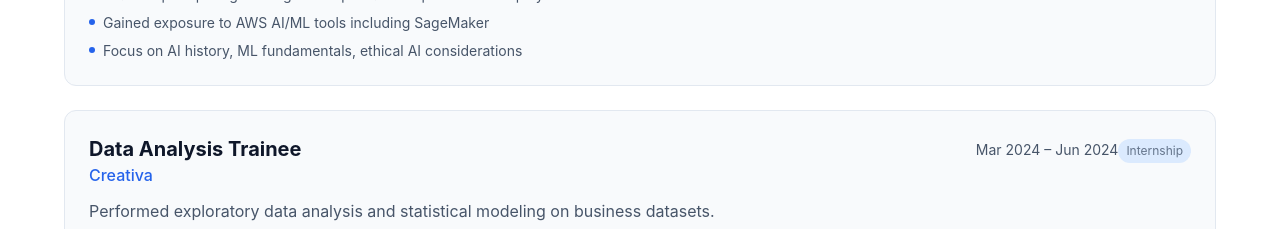
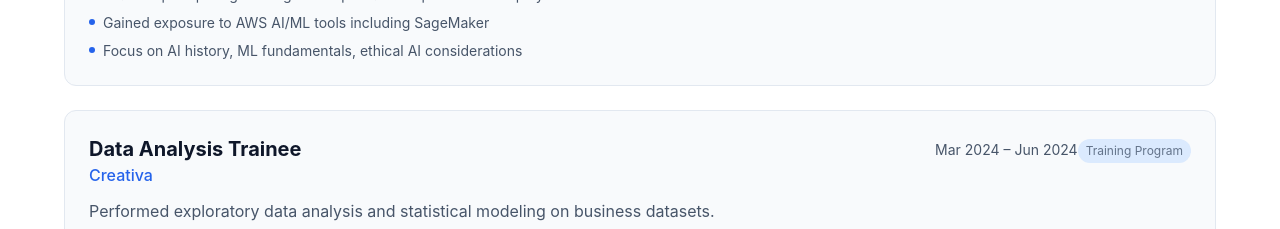
Before and after one commit to amr616d720a0a-rgb/porto, a React (Vite) app: page / in a window 1280 px wide. Shown: the part 4420-4649 px from the top of the page. Built offline with nearby package versions, Linux system fonts and the light colour scheme.

Commit message:
fix exper

```diff
--- a/src/components/Experience.tsx
+++ b/src/components/Experience.tsx
@@ -42,7 +42,7 @@ export default function Experience() {
       role: 'Data Analysis Trainee',
       organization: 'Creativa',
       period: 'Mar 2024 – Jun 2024',
-      type: 'Internship',
+      type: 'Training Program',
       description: 'Performed exploratory data analysis and statistical modeling on business datasets.',
       highlights: [
         'Performed EDA and statistical modeling on business datasets',
```
